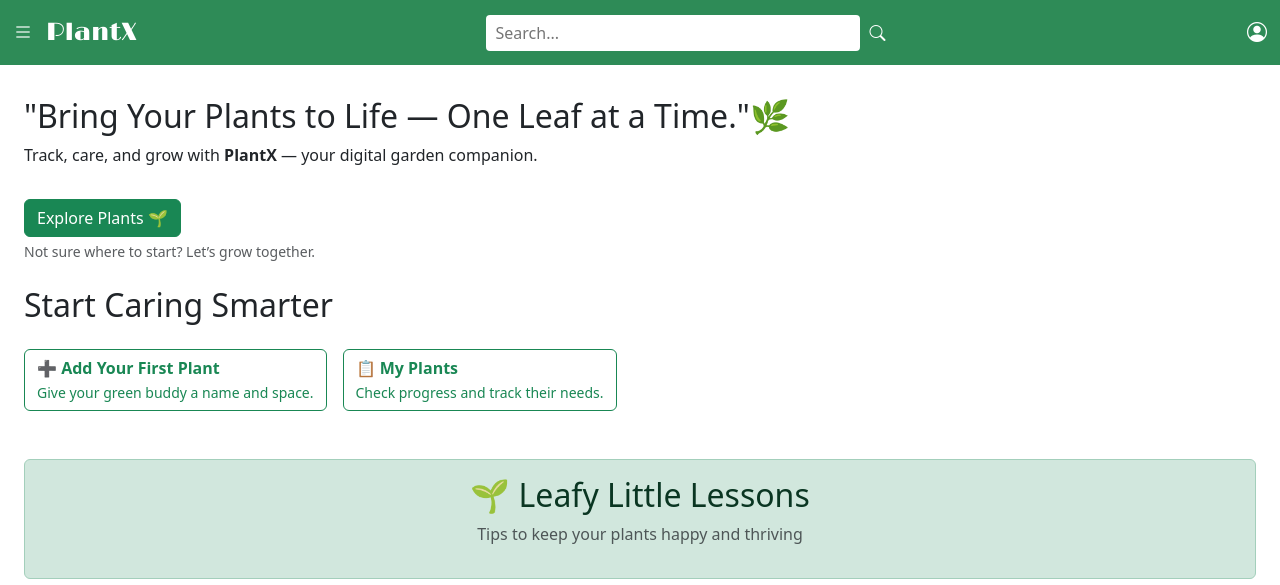
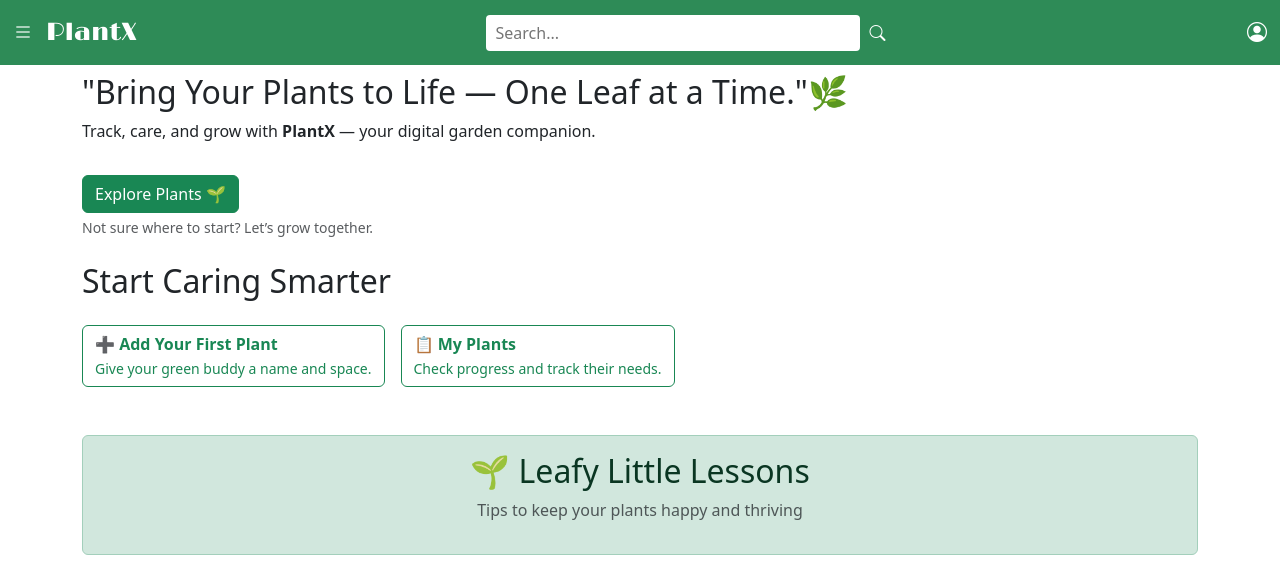
Before and after one commit to KRITIKA-l/PlantX, a Django app: page / in a window 1280 px wide. Shown: the top 585 px of the page. Run offline with Django 5.2, Linux system fonts and the light colour scheme; data comes from the database, SQL or seed files in the repository.

Commit message:
'updates'

```diff
--- a/plant/templates/plant/home.html
+++ b/plant/templates/plant/home.html
@@ -34,7 +34,7 @@
     <!-- navbar section -->
     {% include 'plant/navbar.html' %}
 
-    <div class="container-fluid mt-2 p-3 p-md-4 p-lg-8">
+    <div class="container mt-2">
         <!-- heading -->
         <h2 class="mb-2">"Bring Your Plants to Life — One Leaf at a Time."🌿</h2>
         <p>Track, care, and grow with <strong>PlantX</strong> — your digital garden companion.</p>
```
